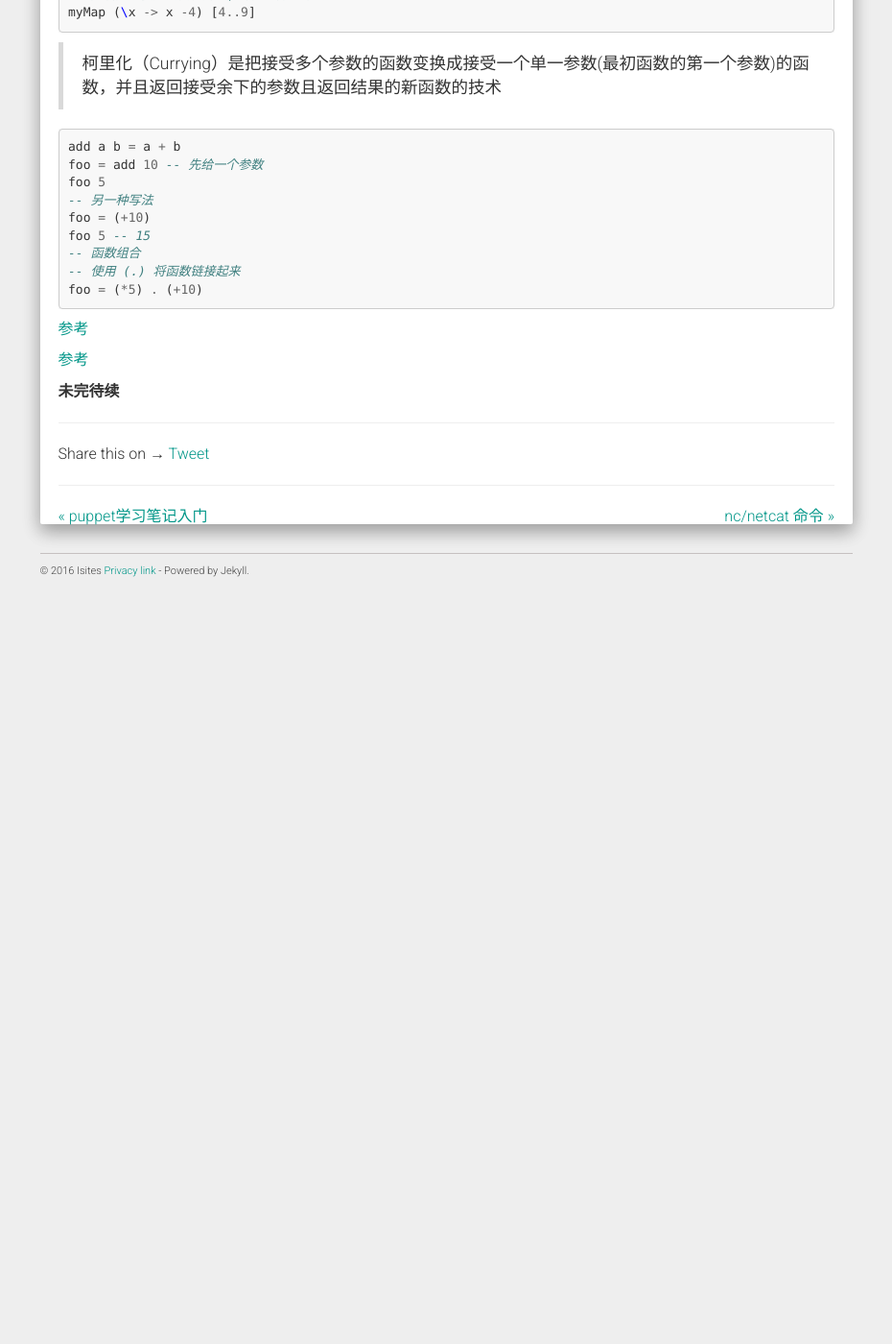
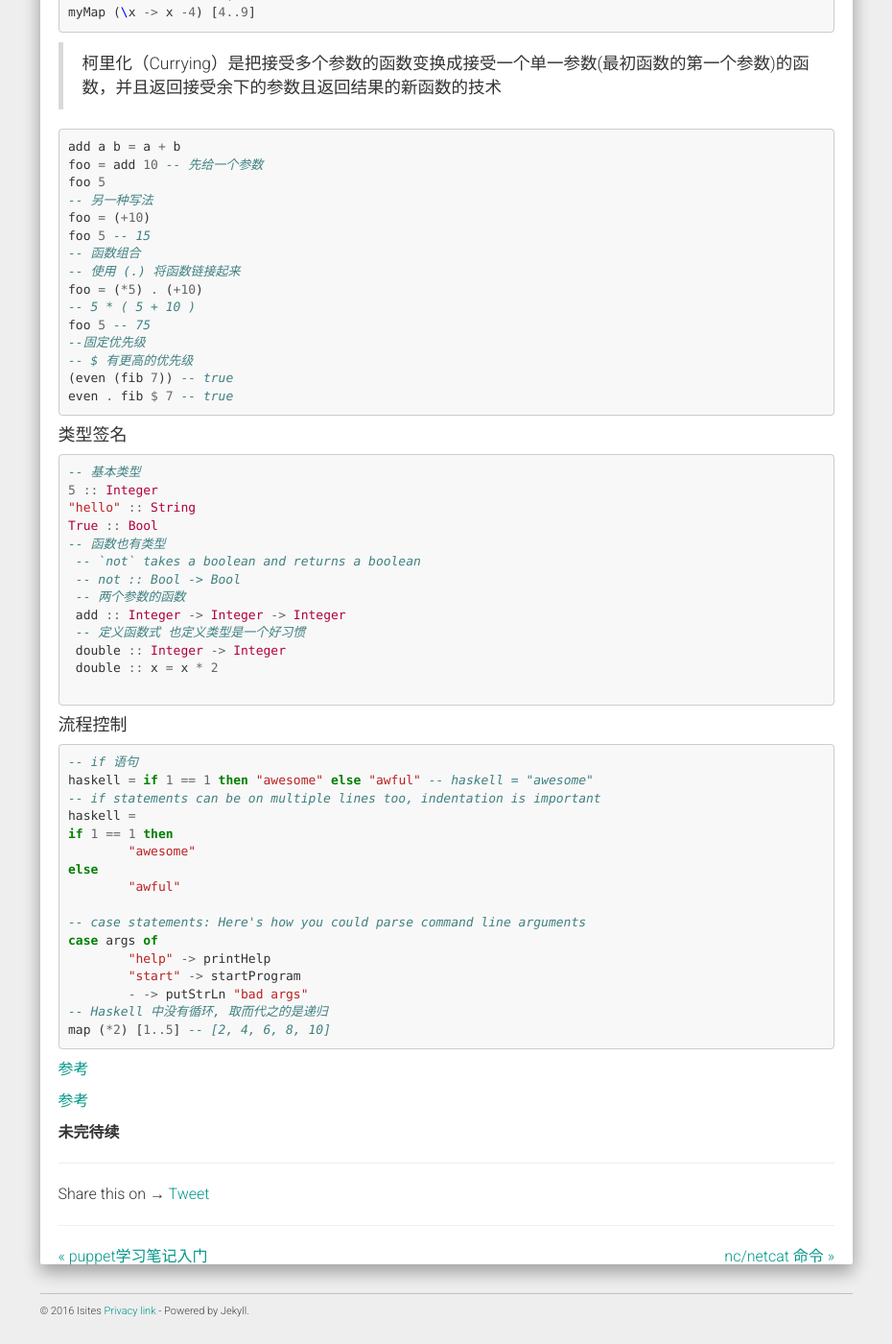
Before and after one commit to Isites/isites.github.io, a Jekyll site: the page built from _posts/2016-10-07-haskell.md, in a window 1280 px wide and 1400 px high, scrolled down 2607 px. Shown: the whole window at 96% size, without its empty margins (321-1251 px from the left). Built offline with Jekyll 4.4.1, drawn with Linux system fonts in a browser that asks for light colours; nearby versions of some CDN libraries; comment, search, counter and statistics services are not loaded; before the commit the page ends 3237 px from its top, so only the background shows below that.

Commit message:
haskell续

````diff
--- a/_posts/2016-10-07-haskell.md
+++ b/_posts/2016-10-07-haskell.md
@@ -150,6 +150,51 @@ foo 5 -- 15
 -- 函数组合
 -- 使用 (.) 将函数链接起来
 foo = (*5) . (+10)
+-- 5 * ( 5 + 10 )
+foo 5 -- 75
+--固定优先级
+-- $ 有更高的优先级
+(even (fib 7)) -- true
+even . fib $ 7 -- true
+```
+
+#### 类型签名
+
+```haskell
+-- 基本类型
+5 :: Integer
+"hello" :: String
+True :: Bool
+-- 函数也有类型
+ -- `not` takes a boolean and returns a boolean
+ -- not :: Bool -> Bool
+ -- 两个参数的函数
+ add :: Integer -> Integer -> Integer
+ -- 定义函数式 也定义类型是一个好习惯
+ double :: Integer -> Integer
+ double :: x = x * 2
+
+```
+
+#### 流程控制
+
+```haskell
+-- if 语句
+haskell = if 1 == 1 then "awesome" else "awful" -- haskell = "awesome"
+-- if statements can be on multiple lines too, indentation is important
+haskell =
+if 1 == 1 then
+	"awesome"
+else
+	"awful"
+
+-- case statements: Here's how you could parse command line arguments
+case args of
+	"help" -> printHelp
+	"start" -> startProgram
+	- -> putStrLn "bad args"
+-- Haskell 中没有循环, 取而代之的是递归
+map (*2) [1..5] -- [2, 4, 6, 8, 10]
 ```
 
 
````
